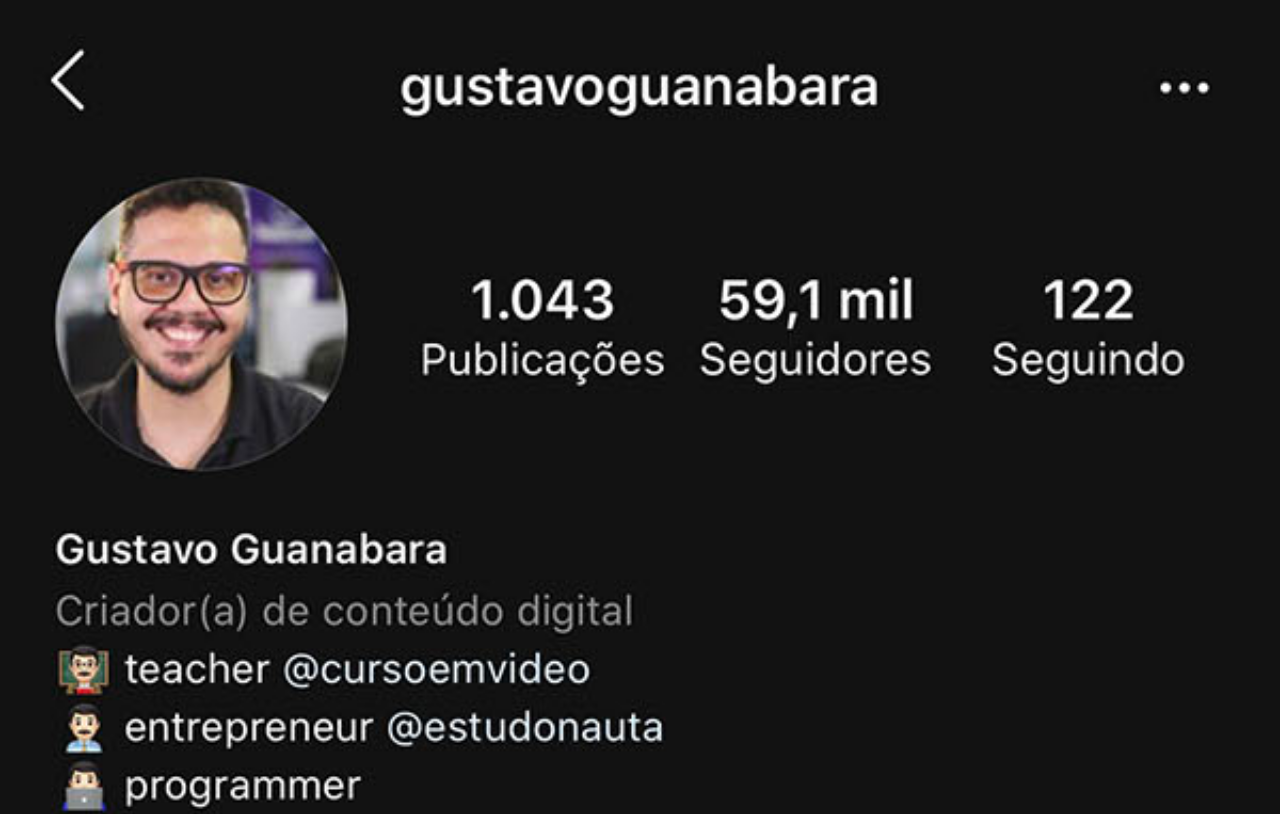
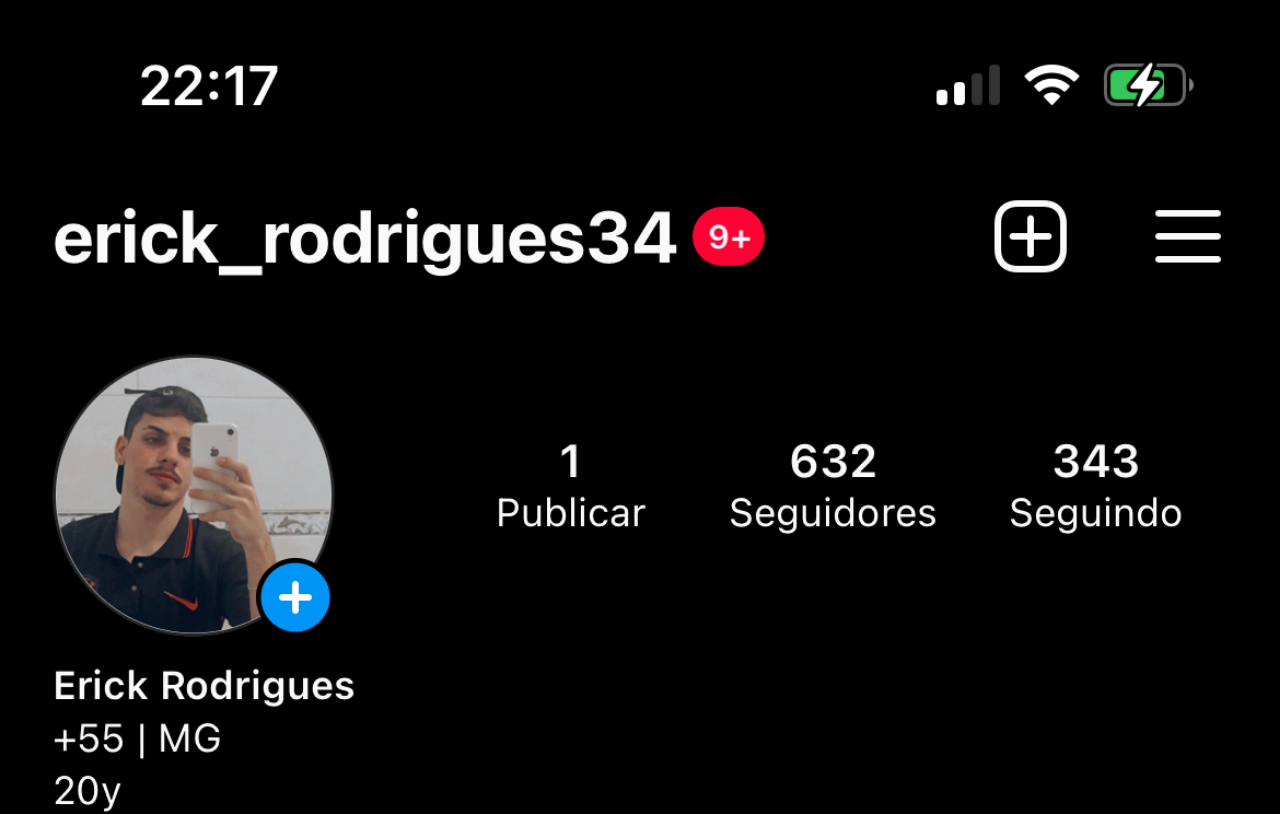
Before and after one commit to ErikeRodrigues/projeto-social, a plain HTML site: page instagram.html in a window 1280 px wide. Shown: the top 814 px of the page. Drawn offline with Linux system fonts and the light colour scheme.

Commit message:
projeto finalizado

```diff
--- a/instagram.html
+++ b/instagram.html
@@ -7,7 +7,7 @@
     <link rel="stylesheet" href="estilos/social.css">
 </head>
 <body>
-    <img src="imagens/tela-instagram.jpg" alt="Instagram">
+    <img src="imagens/image01.png" alt="Instagram">
     <a href="https://www.instagram.com/erick_rodrigues34/" target="_blank">Acesse</a>
 </body>
 </html>
```
Also changed, not shown: github.html (+1 -1 lines), imagens/image0.jpeg (added), imagens/image01.png (added).
